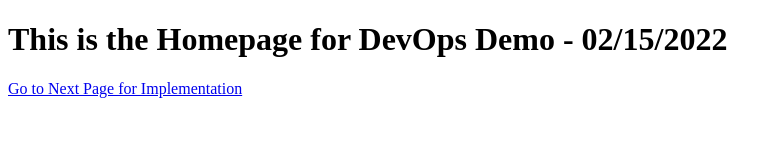
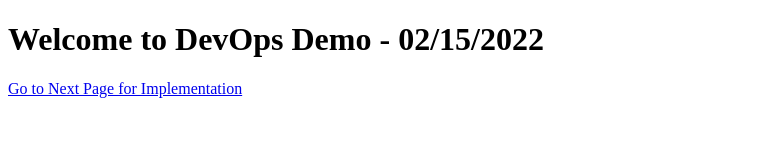
Before and after one commit to tcnaganath84/demo_CI_CD, a website: page head.html in a window 1280 px wide. Shown: the whole page, without its empty margins (0-782 px from the left). Drawn offline with Linux system fonts and the light colour scheme.

Commit message:
Update head.html

```diff
--- a/head.html
+++ b/head.html
@@ -5,7 +5,7 @@
 </head>
 <body>
 
-    <h1>This is the Homepage for DevOps Demo - 02/15/2022</h1>
+    <h1>Welcome to DevOps Demo - 02/15/2022</h1>
 
 <p><a href="/tailPage">Go to Next Page for Implementation</a></p>
 
```
